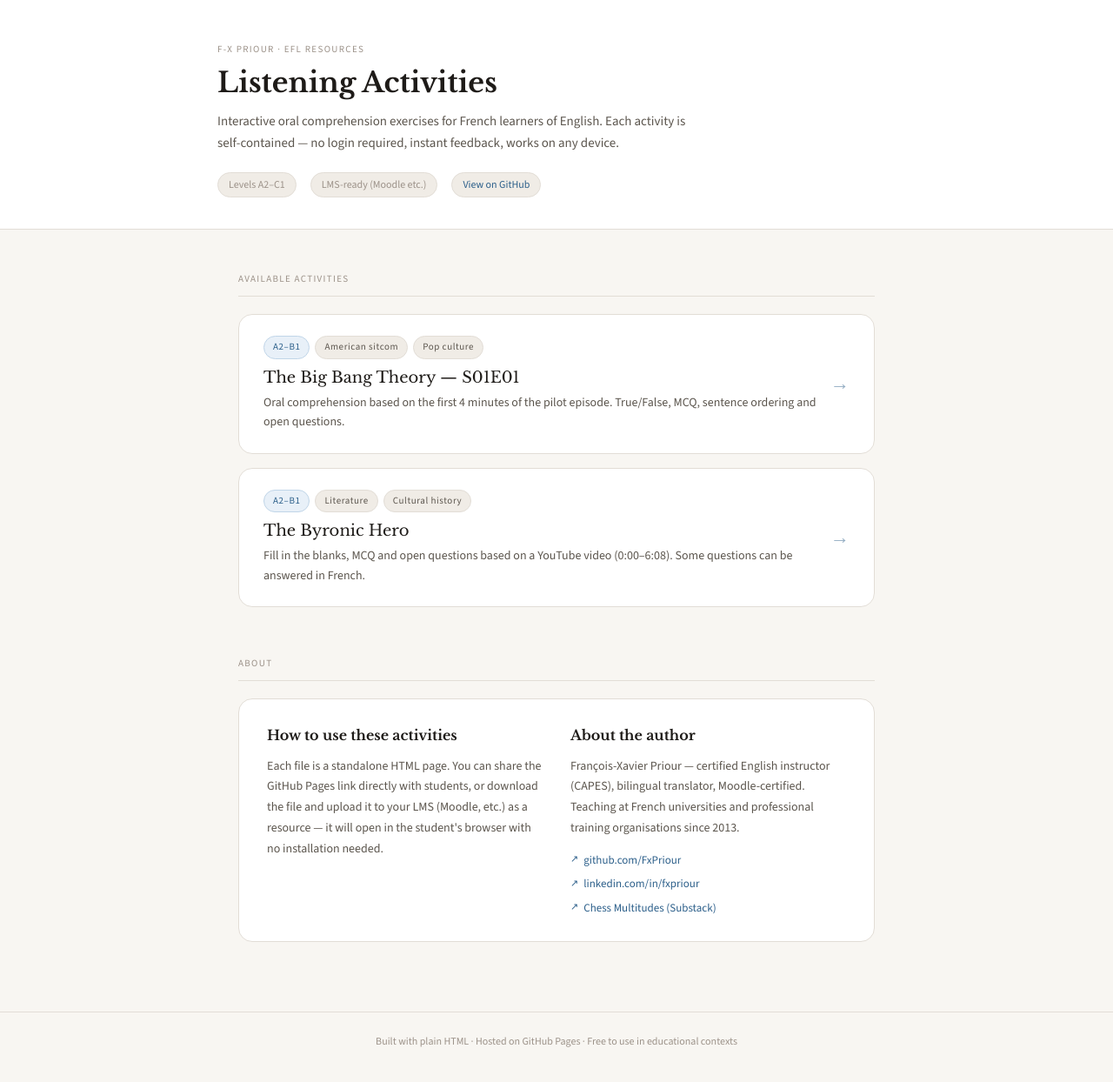
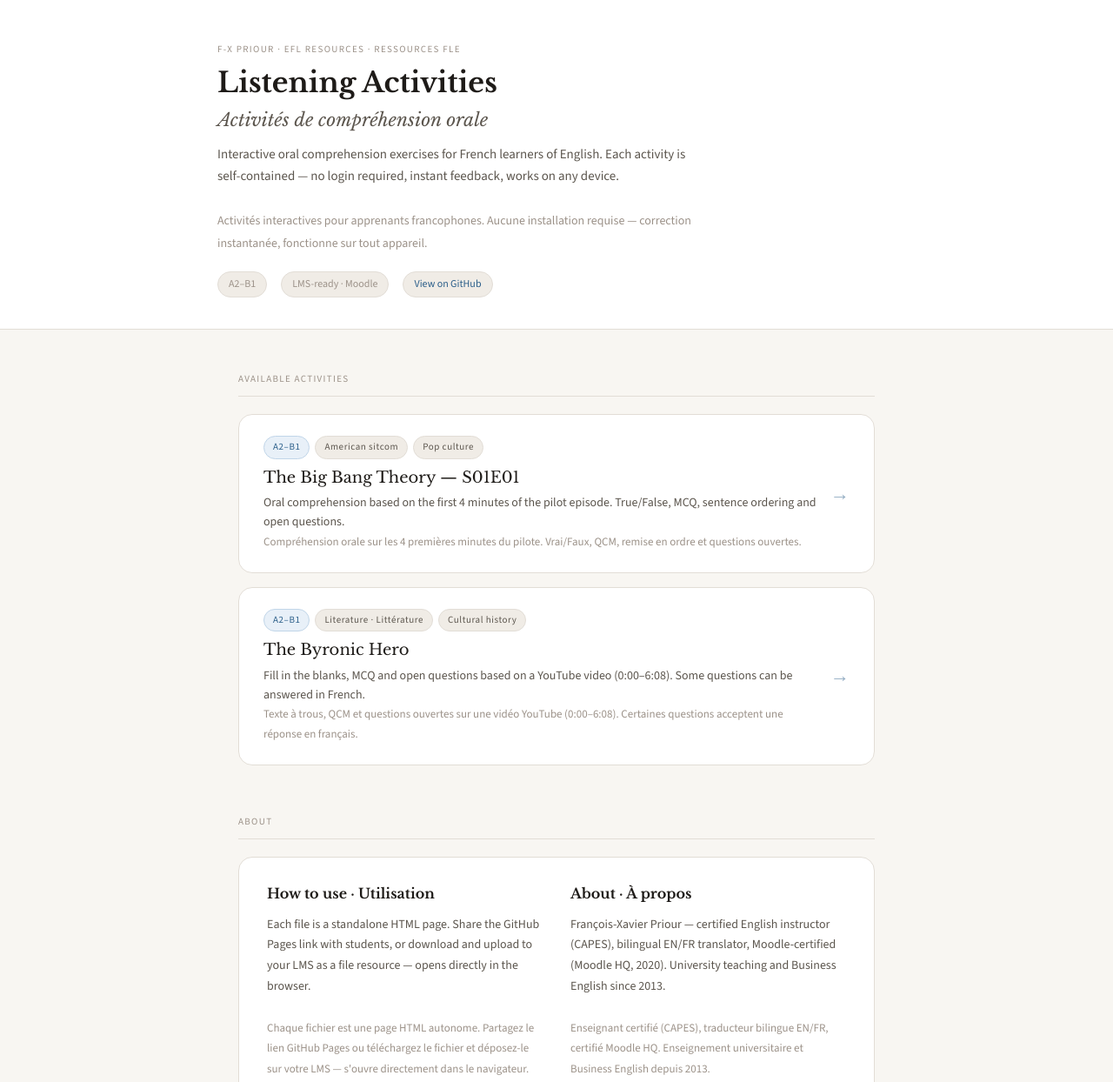
Before and after one commit to FxPriour/listening-activities, a plain HTML site: page index.html in a window 1280 px wide. Shown: the top 1244 px of the page at 87% size. Drawn offline with nearby package versions, Linux system fonts and the light colour scheme.

Commit message:
Add files via upload

```diff
--- a/index.html
+++ b/index.html
@@ -3,7 +3,7 @@
 <head>
 <meta charset="UTF-8">
 <meta name="viewport" content="width=device-width, initial-scale=1.0">
-<title>Listening Activities — F-X Priour</title>
+<title>Listening Activities · Activités de compréhension orale — F-X Priour</title>
 <link href="https://fonts.googleapis.com/css2?family=Libre+Baskerville:ital,wght@0,400;0,700;1,400&family=Source+Sans+3:wght@300;400;500;600&display=swap" rel="stylesheet">
 <style>
   :root {
@@ -249,12 +249,13 @@
 
 <header>
   <div class="header-inner">
-    <div class="header-label">F-X Priour · EFL Resources</div>
-    <h1>Listening Activities</h1>
-    <p>Interactive oral comprehension exercises for French learners of English. Each activity is self-contained — no login required, instant feedback, works on any device.</p>
+    <div class="header-label">F-X Priour · EFL Resources · Ressources FLE</div>
+    <h1>Listening Activities<br><span style="font-size:0.65em;font-weight:400;font-style:italic;color:var(--text2)">Activités de compréhension orale</span></h1>
+    <p>Interactive oral comprehension exercises for French learners of English. Each activity is self-contained — no login required, instant feedback, works on any device.<br><br>
+    <span style="color:var(--text3);font-size:14px;">Activités interactives pour apprenants francophones. Aucune installation requise — correction instantanée, fonctionne sur tout appareil.</span></p>
     <div class="header-meta">
-      <span class="meta-chip">Levels A2–C1</span>
-      <span class="meta-chip">LMS-ready (Moodle etc.)</span>
+      <span class="meta-chip">A2–B1</span>
+      <span class="meta-chip">LMS-ready · Moodle</span>
       <span class="meta-chip"><a href="https://github.com/FxPriour/listening-activities" target="_blank">View on GitHub</a></span>
     </div>
   </div>
@@ -274,7 +275,7 @@
           <span class="tag">Pop culture</span>
         </div>
         <div class="card-title">The Big Bang Theory — S01E01</div>
-        <div class="card-desc">Oral comprehension based on the first 4 minutes of the pilot episode. True/False, MCQ, sentence ordering and open questions.</div>
+        <div class="card-desc">Oral comprehension based on the first 4 minutes of the pilot episode. True/False, MCQ, sentence ordering and open questions.<br><span style="color:var(--text3);font-size:13px;">Compréhension orale sur les 4 premières minutes du pilote. Vrai/Faux, QCM, remise en ordre et questions ouvertes.</span></div>
       </div>
       <div class="card-arrow">→</div>
     </a>
@@ -283,11 +284,11 @@
       <div class="card-left">
         <div class="card-tags">
           <span class="tag level">A2–B1</span>
-          <span class="tag">Literature</span>
+          <span class="tag">Literature · Littérature</span>
           <span class="tag">Cultural history</span>
         </div>
         <div class="card-title">The Byronic Hero</div>
-        <div class="card-desc">Fill in the blanks, MCQ and open questions based on a YouTube video (0:00–6:08). Some questions can be answered in French.</div>
+        <div class="card-desc">Fill in the blanks, MCQ and open questions based on a YouTube video (0:00–6:08). Some questions can be answered in French.<br><span style="color:var(--text3);font-size:13px;">Texte à trous, QCM et questions ouvertes sur une vidéo YouTube (0:00–6:08). Certaines questions acceptent une réponse en français.</span></div>
       </div>
       <div class="card-arrow">→</div>
     </a>
@@ -298,12 +299,14 @@
 
   <div class="about-block">
     <div>
-      <h2>How to use these activities</h2>
-      <p>Each file is a standalone HTML page. You can share the GitHub Pages link directly with students, or download the file and upload it to your LMS (Moodle, etc.) as a resource — it will open in the student's browser with no installation needed.</p>
+      <h2>How to use · Utilisation</h2>
+      <p>Each file is a standalone HTML page. Share the GitHub Pages link with students, or download and upload to your LMS as a file resource — opens directly in the browser.<br><br>
+      <span style="color:var(--text3);font-size:13px;">Chaque fichier est une page HTML autonome. Partagez le lien GitHub Pages ou téléchargez le fichier et déposez-le sur votre LMS — s'ouvre directement dans le navigateur.</span></p>
     </div>
     <div>
-      <h2>About the author</h2>
-      <p>François-Xavier Priour — certified English instructor (CAPES), bilingual translator, Moodle-certified. Teaching at French universities and professional training organisations since 2013.</p>
+      <h2>About · À propos</h2>
+      <p>François-Xavier Priour — certified English instructor (CAPES), bilingual EN/FR translator, Moodle-certified (Moodle HQ, 2020). University teaching and Business English since 2013.<br><br>
+      <span style="color:var(--text3);font-size:13px;">Enseignant certifié (CAPES), traducteur bilingue EN/FR, certifié Moodle HQ. Enseignement universitaire et Business English depuis 2013.</span></p>
       <div class="about-links">
         <a class="about-link" href="https://github.com/FxPriour" target="_blank">github.com/FxPriour</a>
         <a class="about-link" href="https://linkedin.com/in/fxpriour" target="_blank">linkedin.com/in/fxpriour</a>
```
Also changed, not shown: 1 other file.
